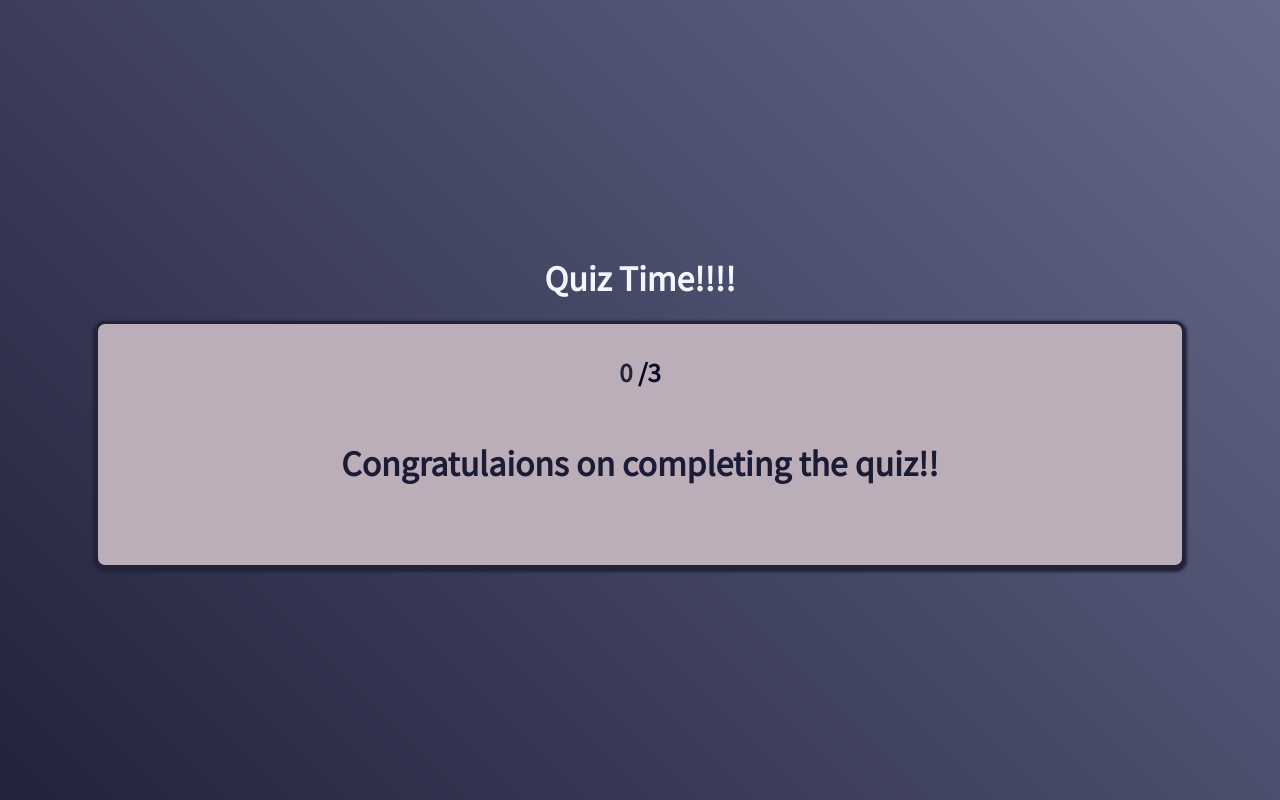
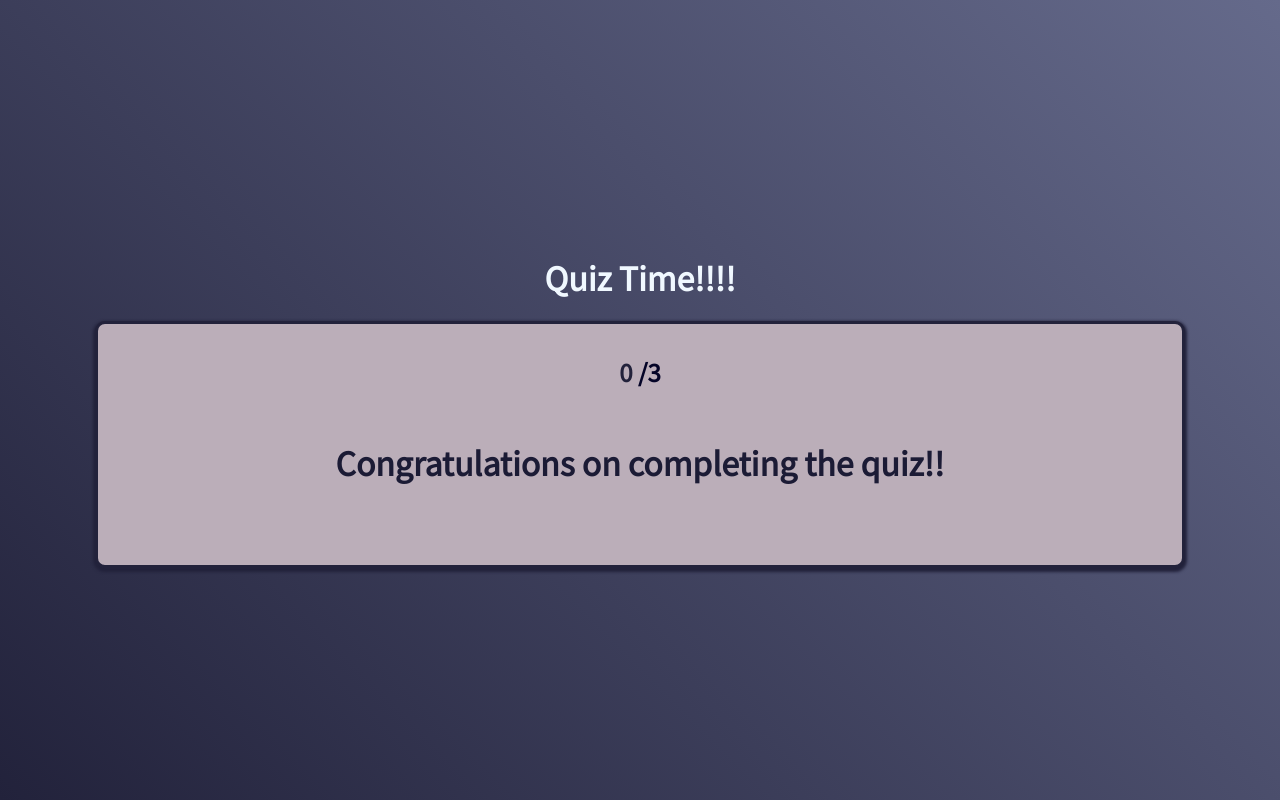
Before and after one commit to riddhikwatra/quiz1, a plain HTML site: page index.html in a window 1280 px wide. Both pictures are taken after a click on the button "submit". Drawn offline with Linux system fonts and the light colour scheme.

Commit message:
Update index.html

```diff
--- a/index.html
+++ b/index.html
@@ -56,7 +56,7 @@
     var arr=[0,0,0];
     const questions=[
         {
-            question: "Is LeanIn doing great in Web Devlopment??",
+            question: "Is LeanIn doing great in Web Development??",
             answers: [
                 {
                     option: "yes, of course", answer: true
@@ -192,7 +192,7 @@
             submit_btn.classList.add('hide');
             opt1.classList.add('hide');
             opt2.classList.add('hide');
-            ques.innerHTML="Congratulaions on completing the quiz!!";
+            ques.innerHTML="Congratulations on completing the quiz!!";
         }
 </script>
 </html>
```
